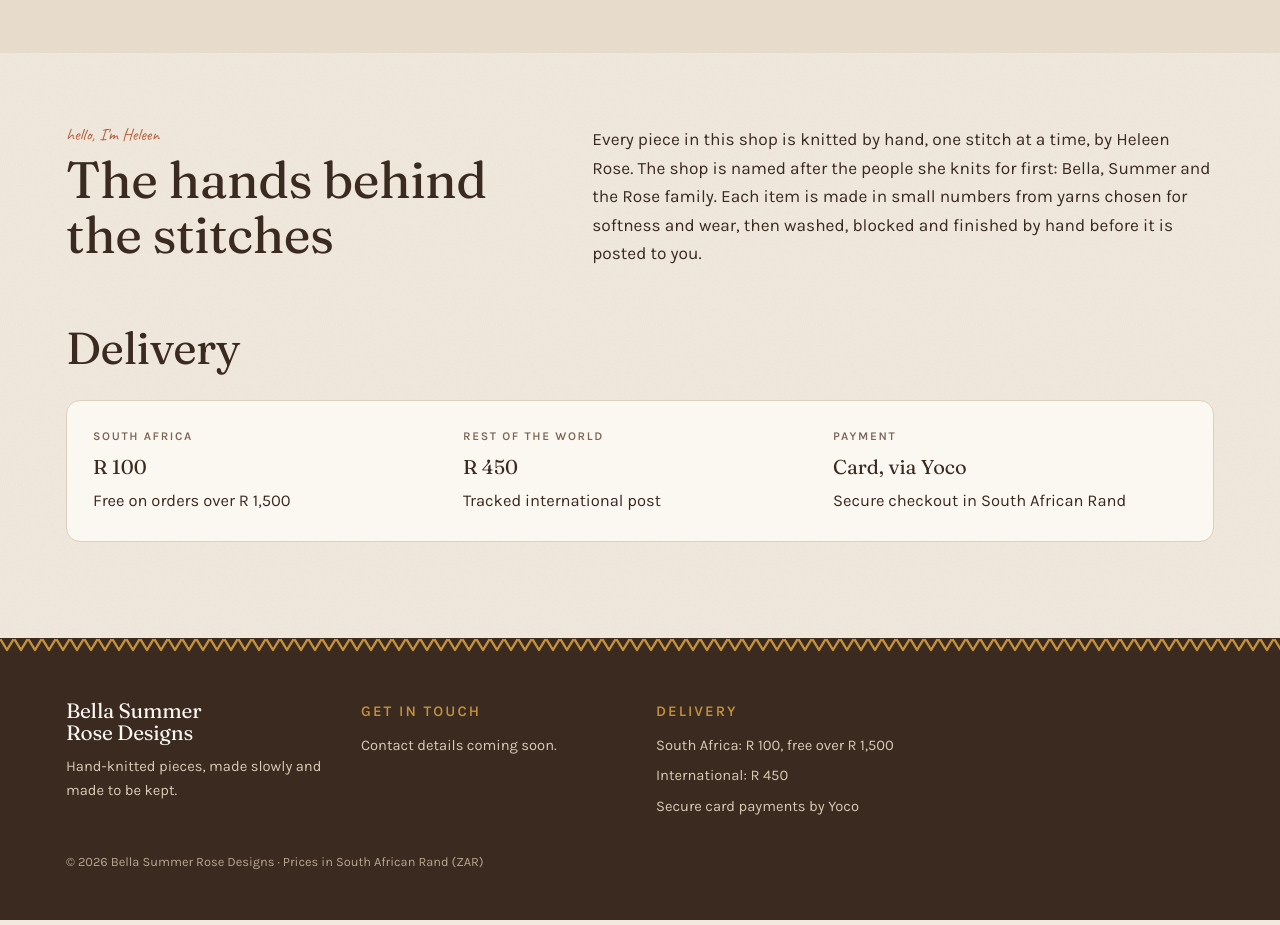
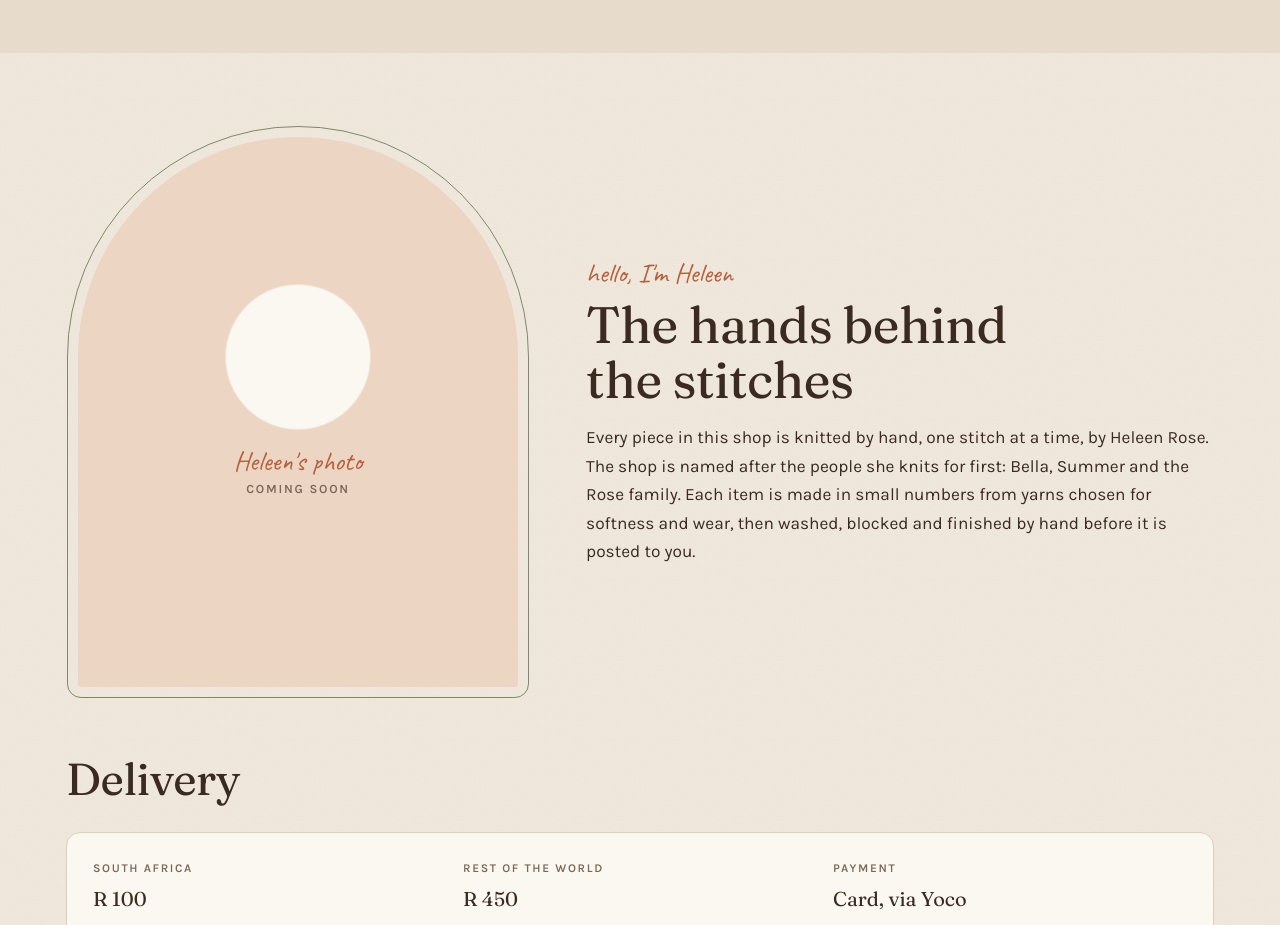
Before and after one commit to debtangel2020-netizen/bella-summer-rose, a Next.js app: page / in a window 1280 px wide. Shown: the part 1600-2525 px from the top of the page. Built offline with nearby package versions, Linux system fonts and the light colour scheme.

Commit message:
Add About section photo with placeholder, uploadable from admin Settings
Co-Authored-By: Claude Opus 5.5 <noreply@anthropic.com>
Claude-Session: https://claude.ai/code/session_01AS8oWdYFp1rwQgYW5BozWD

```diff
--- a/app/(shop)/page.tsx
+++ b/app/(shop)/page.tsx
@@ -70,11 +70,21 @@ export default async function Home() {
 
       <section className="section" id="about">
         <div className="wrap about">
-          <div>
-            <p className="hand" style={{ marginBottom: 8 }}>hello, I'm Heleen</p>
+          <div className="about-photo">
+            {settings.aboutPhoto ? (
+              <img src={settings.aboutPhoto} alt="Heleen Rose, the maker behind Bella Summer Rose Designs" />
+            ) : (
+              <div className="about-photo-empty">
+                <span className="hand">Heleen&apos;s photo</span>
+                <span>coming soon</span>
+              </div>
+            )}
+          </div>
+          <div className="about-text">
+            <p className="hand">hello, I&apos;m Heleen</p>
             <h2>The hands behind the stitches</h2>
+            <p>{settings.about}</p>
           </div>
-          <p>{settings.about}</p>
         </div>
       </section>
 
--- a/app/api/admin/settings/route.ts
+++ b/app/api/admin/settings/route.ts
@@ -13,6 +13,7 @@ export async function PUT(req: Request) {
   await saveSettings({
     tagline: s(b.tagline, 200) || current.tagline,
     about: s(b.about, 3000) || current.about,
+    aboutPhoto: s(b.aboutPhoto, 500),
     shopEmail: s(b.shopEmail, 120),
     whatsapp: s(b.whatsapp, 40),
     instagram: s(b.instagram, 60),
--- a/app/globals.css
+++ b/app/globals.css
@@ -195,10 +195,18 @@ input:focus, textarea:focus, select:focus { outline: 2px solid var(--rose); outl
 @media (max-width: 820px) { .process { grid-template-columns: 1fr 1fr; } }
 @media (max-width: 480px) { .process { grid-template-columns: 1fr; } }
 
-.about { display: grid; grid-template-columns: 1fr 1.3fr; gap: 48px; align-items: start; }
+.about { display: grid; grid-template-columns: minmax(0, 0.85fr) minmax(0, 1.15fr); gap: 56px; align-items: center; }
+.about-photo { aspect-ratio: 4 / 5; max-width: 100%; border-radius: 999px 999px var(--radius) var(--radius); overflow: hidden; background: var(--rose-soft); outline: 1.5px solid var(--sage); outline-offset: 10px; margin: 12px; }
+.about-photo img { width: 100%; height: 100%; object-fit: cover; }
+.about-photo-empty { height: 100%; display: grid; place-content: center; justify-items: center; gap: 2px; color: var(--rose); text-align: center; background:
+  radial-gradient(circle at 50% 40%, var(--surface) 0 18%, transparent 18.5%),
+  var(--rose-soft); padding-top: 28%; }
+.about-photo-empty span:last-child { font-size: 0.78rem; font-weight: 600; letter-spacing: .14em; text-transform: uppercase; color: var(--muted); }
+.about-text { display: grid; gap: 16px; min-width: 0; }
+.about-text .hand { margin-bottom: -8px; }
 .about h2 { font-size: clamp(2rem, 4vw, 3.2rem); }
-.about p { font-size: 1.08rem; max-width: 62ch; white-space: pre-line; }
-@media (max-width: 820px) { .about { grid-template-columns: 1fr; gap: 20px; } }
+.about-text > p:last-child { font-size: 1.08rem; max-width: 62ch; white-space: pre-line; }
+@media (max-width: 820px) { .about { grid-template-columns: 1fr; gap: 32px; } .about-photo { max-width: 360px; width: calc(100% - 24px); } }
 
 .ship-strip { display: grid; grid-template-columns: repeat(auto-fit, minmax(220px, 1fr)); gap: 16px; padding: 26px; background: var(--surface); border-radius: var(--radius); border: 1px solid var(--line); }
 .ship-strip div { display: grid; gap: 4px; }
--- a/lib/types.ts
+++ b/lib/types.ts
@@ -22,6 +22,8 @@ export type Product = {
 export type Settings = {
   tagline: string;
   about: string;
+  /** Photo of Heleen for the About section (URL), empty for the placeholder */
+  aboutPhoto: string;
   shopEmail: string;
   whatsapp: string;
   instagram: string;
@@ -69,6 +71,7 @@ export const DEFAULT_SETTINGS: Settings = {
   tagline: "Hand-knitted pieces, made slowly and made to be kept.",
   about:
     "Every piece in this shop is knitted by hand, one stitch at a time, by Heleen Rose. The shop is named after the people she knits for first: Bella, Summer and the Rose family. Each item is made in small numbers from yarns chosen for softness and wear, then washed, blocked and finished by hand before it is posted to you.",
+  aboutPhoto: "",
   shopEmail: "",
   whatsapp: "",
   instagram: "",
```
Also changed, not shown: app/admin/(secure)/products/ProductForm.tsx (+3 -25 lines), app/admin/(secure)/settings/SettingsForm.tsx (+36 -1 lines), lib/uploadPhoto.ts (added, +27 -0 lines), 1 other file (tests, documents, lock files or other folders).
